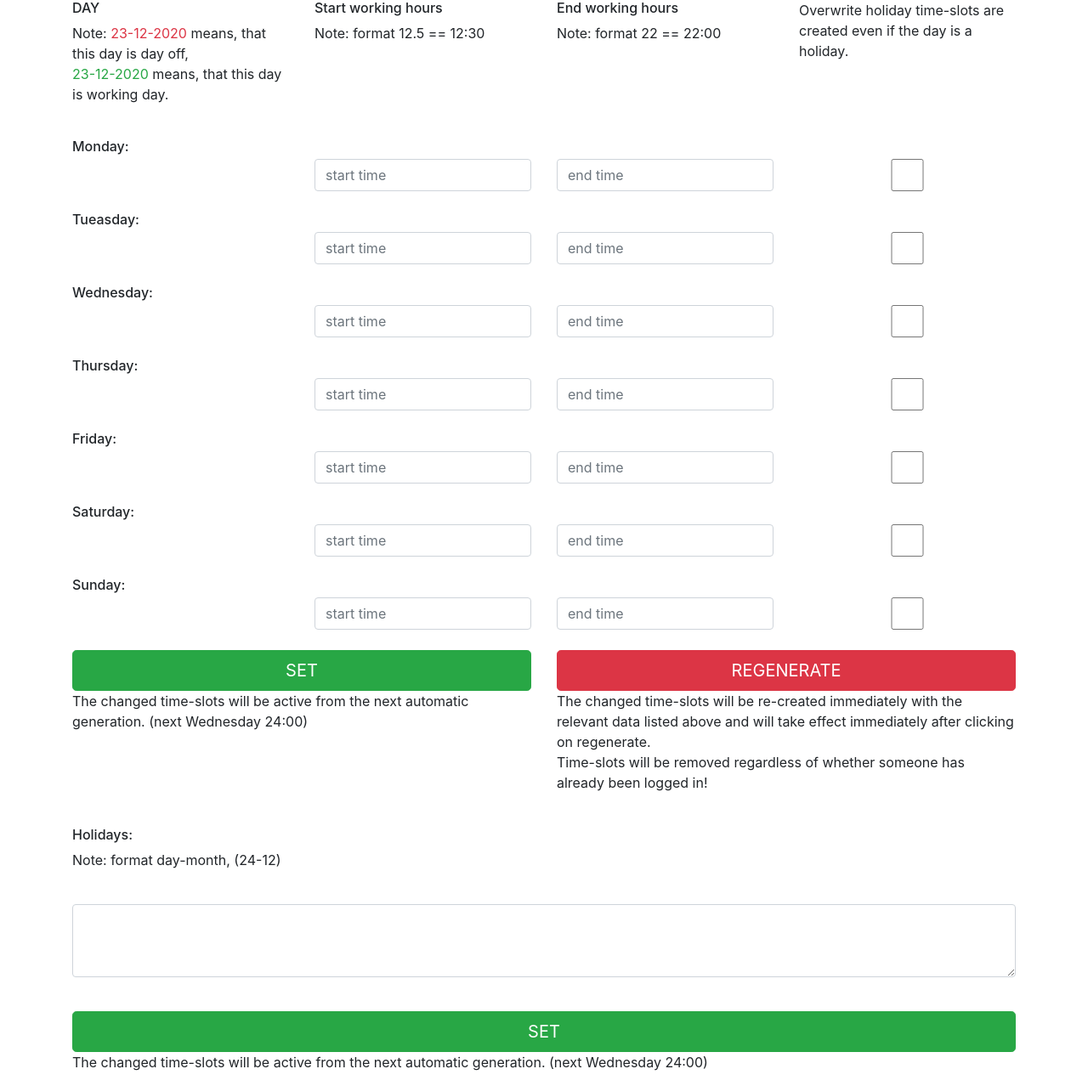
After one commit to TIS2020-FMFI/time-slot, a PHP site: page /config.php in a window 1280 px wide. The commit adds this page. Shown: the whole page at 85% size. Run offline with PHP 8.4, Linux system fonts and the light colour scheme; a user stored in the database is signed in.

Commit message:
Add files via upload
Implementácia 50, 51

```diff
--- /dev/null
+++ b/src/config.php
@@ -0,0 +1,221 @@
+<?php
+session_start();
+if (isset($_SESSION['id']) && ($_SESSION['role'] == 'AD' ||  $_SESSION['role'] == 'IND')){
+?>
+<!doctype html>
+<html lang="en">
+<head>
+    <!-- Required meta tags -->
+    <meta charset="utf-8">
+    <meta name="viewport" content="width=device-width, initial-scale=1, shrink-to-fit=no">
+
+    <!-- Bootstrap CSS -->
+    <link rel="stylesheet" href="bootstrap-4.3.1/css/bootstrap.min.css" >
+    <!-- Modified Bootstrap CSS -->
+    <link rel="stylesheet" href="css/login.css">
+
+    <!-- jQuery first, then Popper.js, then Bootstrap JS -->
+    <script src="javascript/jquery-3.5.1.min.js"></script>
+    <script src="bootstrap-4.3.1/js/bootstrap.min.js" ></script>
+
+    <!-- Our JavaScript -->
+    <script type="text/javascript" src="javascript/config.js"></script>
+    <title>Config</title>
+</head>
+<body>
+
+<div class="container">
+    <div class="row">
+        <div class="col-sm">
+            <h6>DAY</h6>
+                <p>Note: <span class="text-danger">23-12-2020</span> means, that this day is day off,
+                    <br> <span class="text-success">23-12-2020</span> means, that this day is working day.</p>
+        </div>
+        <div class="col-sm">
+            <h6>Start working hours</h6>
+            <p>Note: format 12.5 == 12:30</p>
+        </div>
+        <div class="col-sm">
+            <h6>End working hours</h6>
+            <p>Note: format 22 == 22:00</p>
+        </div>
+        <div class="col-sm">
+            <p>Overwrite holiday time-slots are created even if the day is a holiday.</p>
+        </div>
+    </div>
+</div>
+<br>
+<div class="container">
+
+    <div class="row">
+        <div class="col-sm">
+            <h6 id="input_day_monday">Monday:</h6>
+        </div>
+        <div class="col-sm">
+            <label for="input_start_monday"></label><input type="number" id="input_start_monday" class="form-control" min="0" max="24" step="0.5" placeholder="start time " >
+        </div>
+        <div class="col-sm">
+            <label for="input_end_monday"></label><input type="number" id="input_end_monday" class="form-control" min="0" max="24" step="0.5" placeholder="end time " >
+        </div>
+        <div class="col-sm">
+            <label for="input_special_monday"></label><input type="checkbox" id="input_special_monday" class="form-control"  >
+        </div>
+    </div>
+</div>
+<br>
+<div class="container">
+
+    <div class="row">
+        <div class="col-sm">
+            <h6 id="input_day_tuesday">Tueasday:</h6>
+        </div>
+        <div class="col-sm">
+            <label for="input_start_tuesday"></label><input type="number" id="input_start_tuesday" class="form-control" min="0" max="24" step="0.5" placeholder="start time " >
+        </div>
+        <div class="col-sm">
+            <label for="input_end_tuesday"></label><input type="number" id="input_end_tuesday" class="form-control" min="0" max="24" step="0.5" placeholder="end time " >
+        </div>
+        <div class="col-sm">
+            <label for="input_special_tuesday"></label><input type="checkbox" id="input_special_tuesday" class="form-control"  >
+        </div>
+    </div>
+</div>
+<br>
+<div class="container">
+
+    <div class="row">
+        <div class="col-sm">
+            <h6 id="input_day_wednesday">Wednesday:</h6>
+        </div>
+        <div class="col-sm">
+            <label for="input_start_wednesday"></label><input type="number" id="input_start_wednesday" class="form-control" min="0" max="24" step="0.5" placeholder="start time " >
+        </div>
+        <div class="col-sm">
+            <label for="input_end_wednesday"></label><input type="number" id="input_end_wednesday" class="form-control" min="0" max="24" step="0.5" placeholder="end time " >
+        </div>
+        <div class="col-sm">
+            <label for="input_special_wednesday"></label><input type="checkbox" id="input_special_wednesday" class="form-control"  >
+        </div>
+    </div>
+</div>
+<br>
+<div class="container">
+
+    <div class="row">
+        <div class="col-sm">
+            <h6 id="input_day_thursday">Thursday:</h6>
+        </div>
+        <div class="col-sm">
+            <label for="input_start_thursday"></label><input type="number" id="input_start_thursday" class="form-control" min="0" max="24" step="0.5" placeholder="start time " >
+        </div>
+        <div class="col-sm">
+            <label for="input_end_thursday"></label><input type="number" id="input_end_thursday" class="form-control" min="0" max="24" step="0.5" placeholder="end time " >
+        </div>
+        <div class="col-sm">
+            <label for="input_special_thursday"></label><input type="checkbox" id="input_special_thursday" class="form-control"  >
+        </div>
+    </div>
+</div>
+<br>
+<div class="container">
+
+    <div class="row">
+        <div class="col-sm">
+            <h6 id="input_day_friday">Friday:</h6>
+        </div>
+        <div class="col-sm">
+            <label for="input_start_friday"></label><input type="number" id="input_start_friday" class="form-control" min="0" max="24" step="0.5" placeholder="start time " >
+        </div>
+        <div class="col-sm">
+            <label for="input_end_friday"></label><input type="number" id="input_end_friday" class="form-control" min="0" max="24" step="0.5" placeholder="end time " >
+        </div>
+        <div class="col-sm">
+            <label for="input_special_friday"></label><input type="checkbox" id="input_special_friday" class="form-control"  >
+        </div>
+    </div>
+</div>
+<br>
+<div class="container">
+
+    <div class="row">
+        <div class="col-sm">
+            <h6 id="input_day_saturday">Saturday:</h6>
+        </div>
+        <div class="col-sm">
+            <label for="input_start_saturday"></label><input type="number" id="input_start_saturday" class="form-control" min="0" max="24" step="0.5" placeholder="start time " >
+        </div>
+        <div class="col-sm">
+            <label for="input_end_saturday"></label><input type="number" id="input_end_saturday" class="form-control" min="0" max="24" step="0.5" placeholder="end time " >
+        </div>
+        <div class="col-sm">
+            <label for="input_special_saturday"></label><input type="checkbox" id="input_special_saturday" class="form-control"  >
+        </div>
+    </div>
+</div>
+<br>
+<div class="container">
+
+    <div class="row">
+        <div class="col-sm">
+            <h6 id="input_day_sunday">Sunday:</h6>
+        </div>
+        <div class="col-sm">
+            <label for="input_start_sunday"></label><input type="number" id="input_start_sunday" class="form-control" min="0" max="24" step="0.5" placeholder="start time " >
+        </div>
+        <div class="col-sm">
+            <label for="input_end_sunday"></label><input type="number" id="input_end_sunday" class="form-control" min="0" max="24" step="0.5" placeholder="end time " >
+        </div>
+        <div class="col-sm">
+            <label for="input_special_sunday"></label><input type="checkbox" id="input_special_sunday" class="form-control"  >
+        </div>
+    </div>
+</div>
+<br>
+<div class="container">
+    <div class="row">
+        <div class="col-sm">
+            <button class="btn btn-lg btn-success btn-block text-uppercase"  onclick="set_new_times()">SET</button>
+            <p>The changed time-slots will be active from the next automatic generation. (next Wednesday 24:00)</p>
+        </div>
+        <div class="col-sm">
+            <button class="btn btn-lg btn-danger btn-block text-uppercase" onclick="regenerate_new_time_slots()">REGENERATE</button>
+            <p>The changed time-slots will be re-created immediately with the relevant data listed above and will take effect immediately after clicking on regenerate.
+                <br>Time-slots will be removed regardless of whether someone has already been logged in!</p>
+        </div>
+
+    </div>
+</div>
+<br>
+<div class="container">
+
+    <div class="row">
+        <div class="col-sm">
+            <h6>Holidays:</h6>
+            <p>Note: format day-month, (24-12)</p>
+            <div class="form-group">
+                <label for="exampleFormControlTextarea1"></label>
+                <textarea class="form-control" id="exampleFormControlTextarea1" rows="3"></textarea>
+            </div>
+        </div>
+    </div>
+</div>
+<br>
+<div class="container">
+    <div class="row">
+        <div class="col-sm">
+            <button class="btn btn-lg btn-success btn-block text-uppercase" type="submit" onclick="set_new_holidays()">SET</button>
+            <p>The changed time-slots will be active from the next automatic generation. (next Wednesday 24:00)</p>
+        </div>
+
+    </div>
+</div>
+
+</body>
+
+</html>
+<?php
+}
+else{
+    echo "<h1>You are not valid user, you have to log<a class='nav-item nav-link'  href='index.php'> in.</a></h1>";
+}
+?>
```
Also changed, not shown: src/config_AJAX/get_next_week.php (added, +14 -0 lines), src/config_AJAX/load_config_table.php (added, +13 -0 lines), src/config_AJAX/load_holidays.php (added, +13 -0 lines), src/config_AJAX/regenerate_time_slot_for_next_week.php (added, +21 -0 lines), src/config_AJAX/set_new_holidays.php (added, +12 -0 lines), src/config_AJAX/set_new_times.php (added, +19 -0 lines), src/contact.php (+4 -4 lines), src/calendar AJAX/load_all_time_slots.php (line endings or trailing spaces), src/change password AJAX/change_password.php (line endings or trailing spaces), src/change_password.php (line endings or trailing spaces), src/css/external_dispatcher.css (line endings or trailing spaces), src/css/gate_man.css (line endings or trailing spaces), src/css/internal_dispatcher.css (line endings or trailing spaces).
